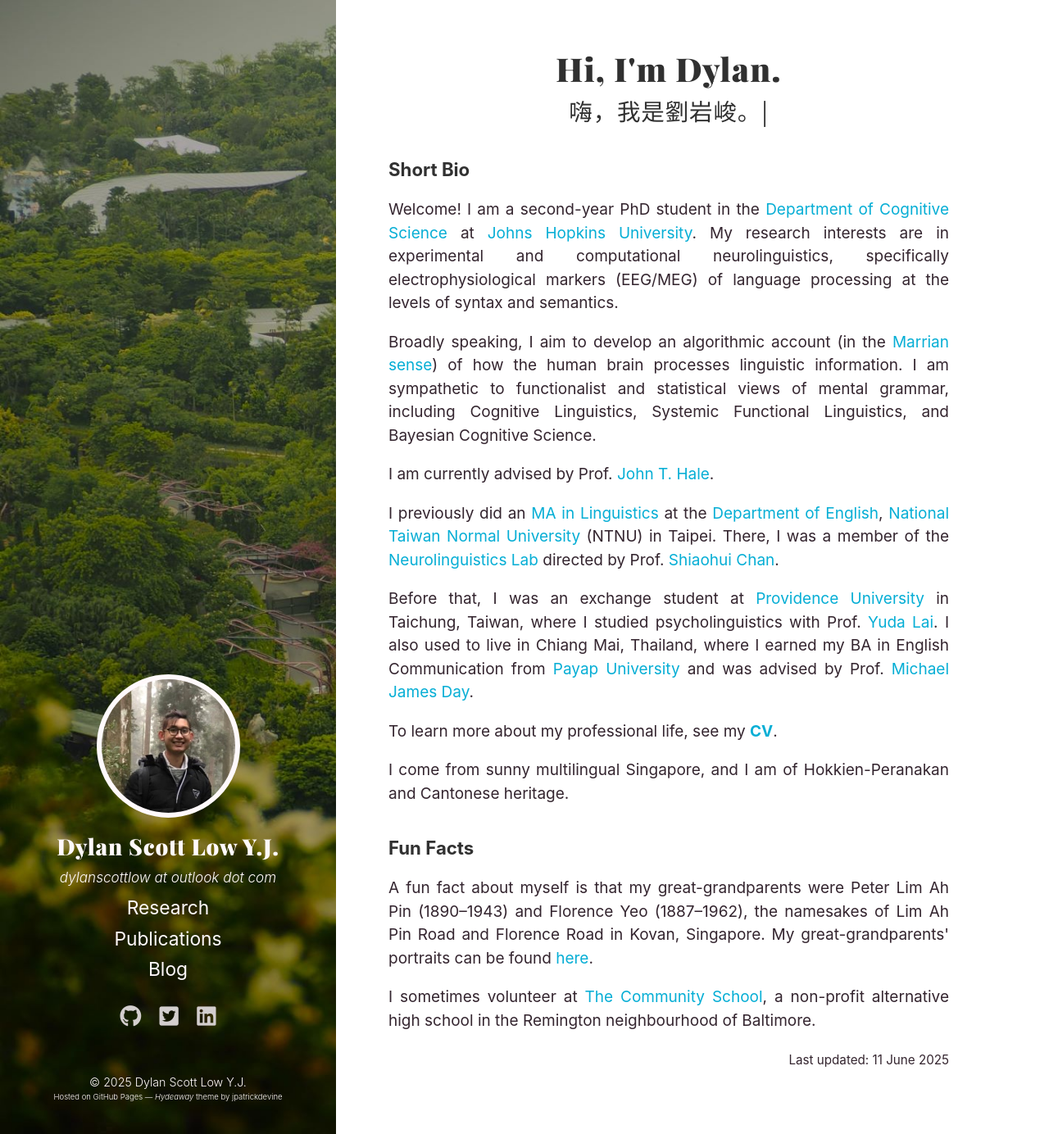
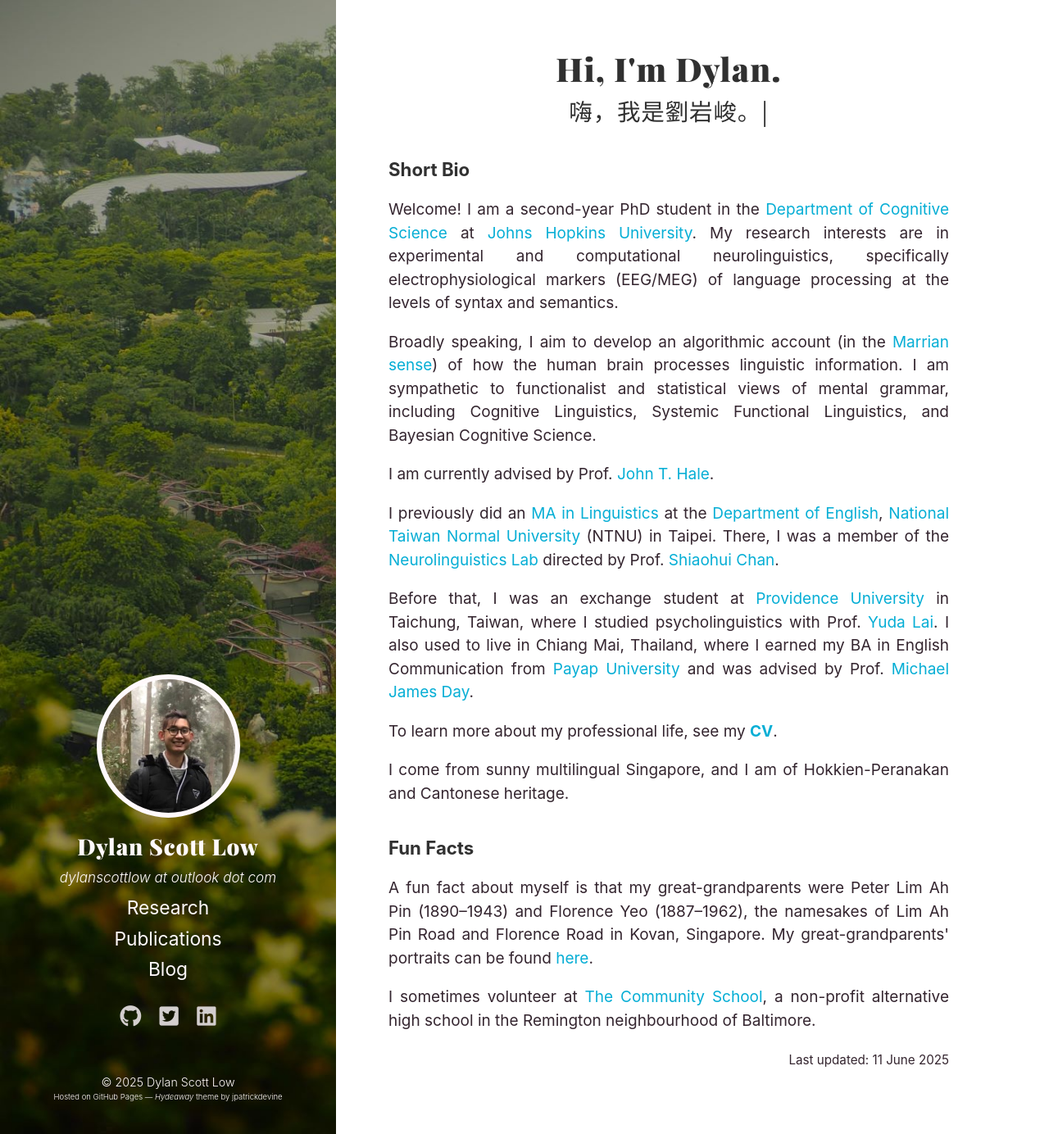
Before and after one commit to dylanscottlow/dylanscottlow.github.io, a Jekyll site: the page built from index.html, in a window 1280 px wide and 1384 px high. Shown: the whole window at 82% size. Built offline with Jekyll 4.4.1, drawn with Linux system fonts in a browser that asks for light colours; a style sheet for code colours, icons or effects is not loaded; part of the change alters nothing that is shown.

```diff
--- a/_config.yml
+++ b/_config.yml
@@ -6,8 +6,8 @@ highlighter:      rouge
 permalink:        pretty
 
 # Setup
-title:            Dylan Scott Low Y.J.
-tagline:          "Cognitive Science of Language"
+title:            Dylan Scott Low
+tagline:          "CogSci"
 # The description is used in the meta description tag (_includes/head.html).
 # If you want to use it in the sidebar, uncomment its code under the tagline
 # in _includes/sidebar.html
```
